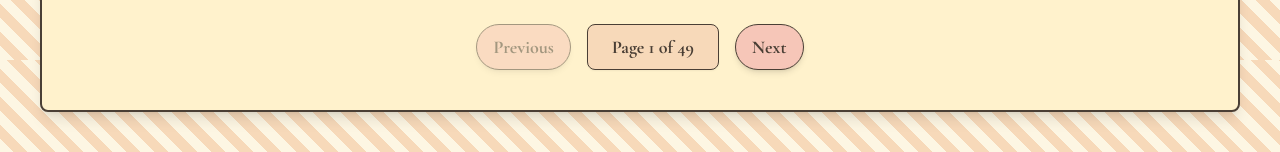
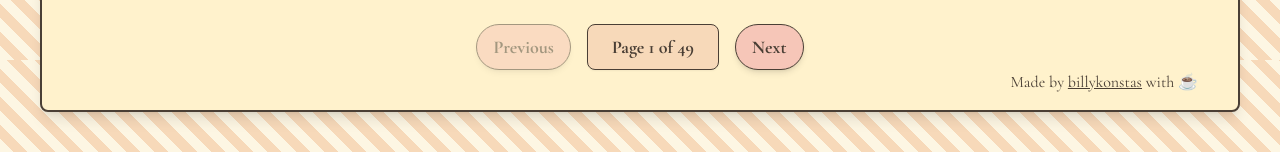
Before and after one commit to billykonstas/pastel-actors, a React (Vite) app: page / in a window 1280 px wide. Shown: the part 1540-1692 px from the top of the page. Built offline with nearby package versions, Linux system fonts and the light colour scheme; the HTML template or start-up script is replaced by a standard one.

Commit message:
feat: added by redirect

```diff
--- a/src/components/ActorsTable.tsx
+++ b/src/components/ActorsTable.tsx
@@ -316,6 +316,13 @@
           </button>
         </div>
       )}
+      <div className="absolute right-10">
+        Made by{" "}
+        <a className="underline" href="https://billykonstas.com">
+          billykonstas
+        </a>{" "}
+        with ☕
+      </div>
     </div>
   );
 }
```
